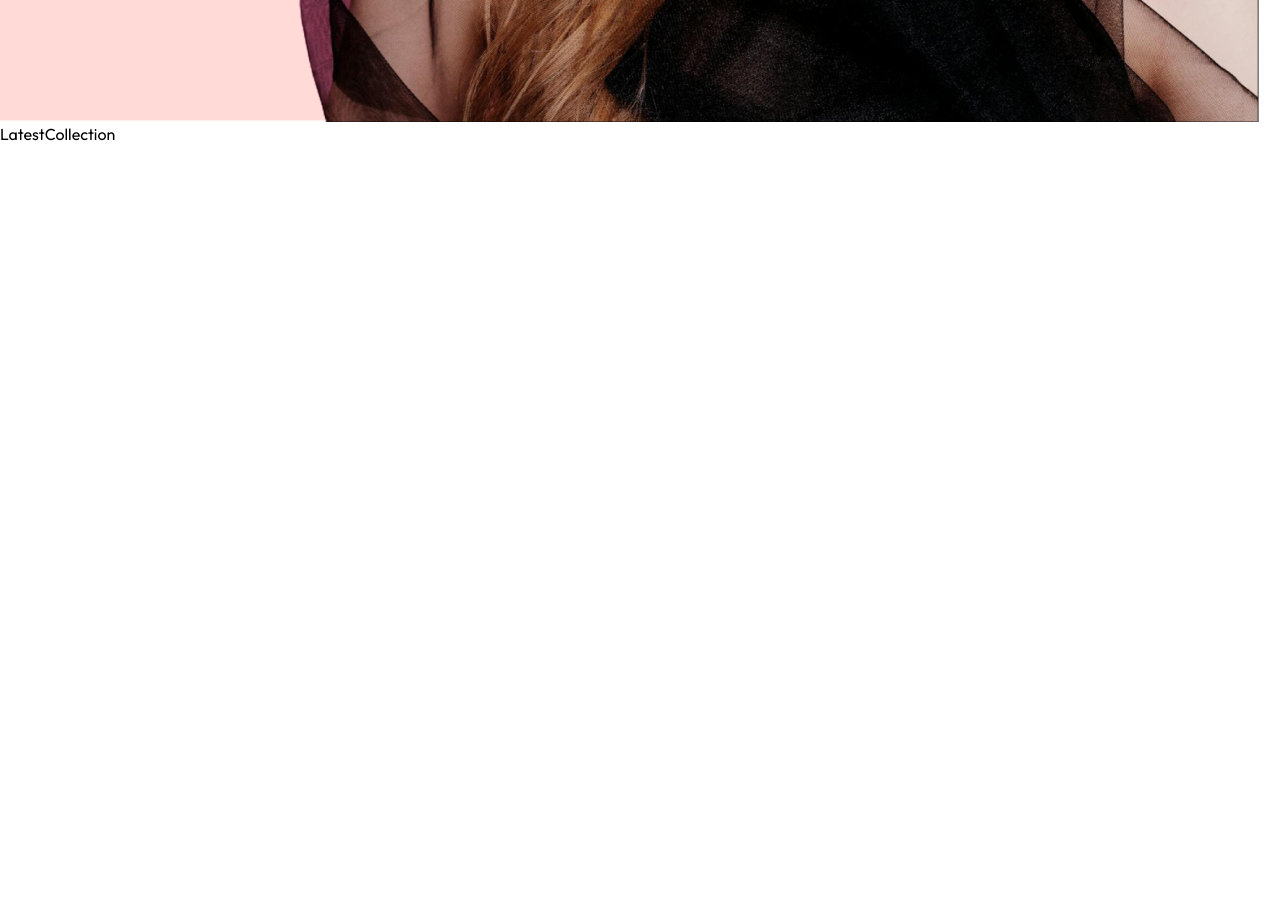
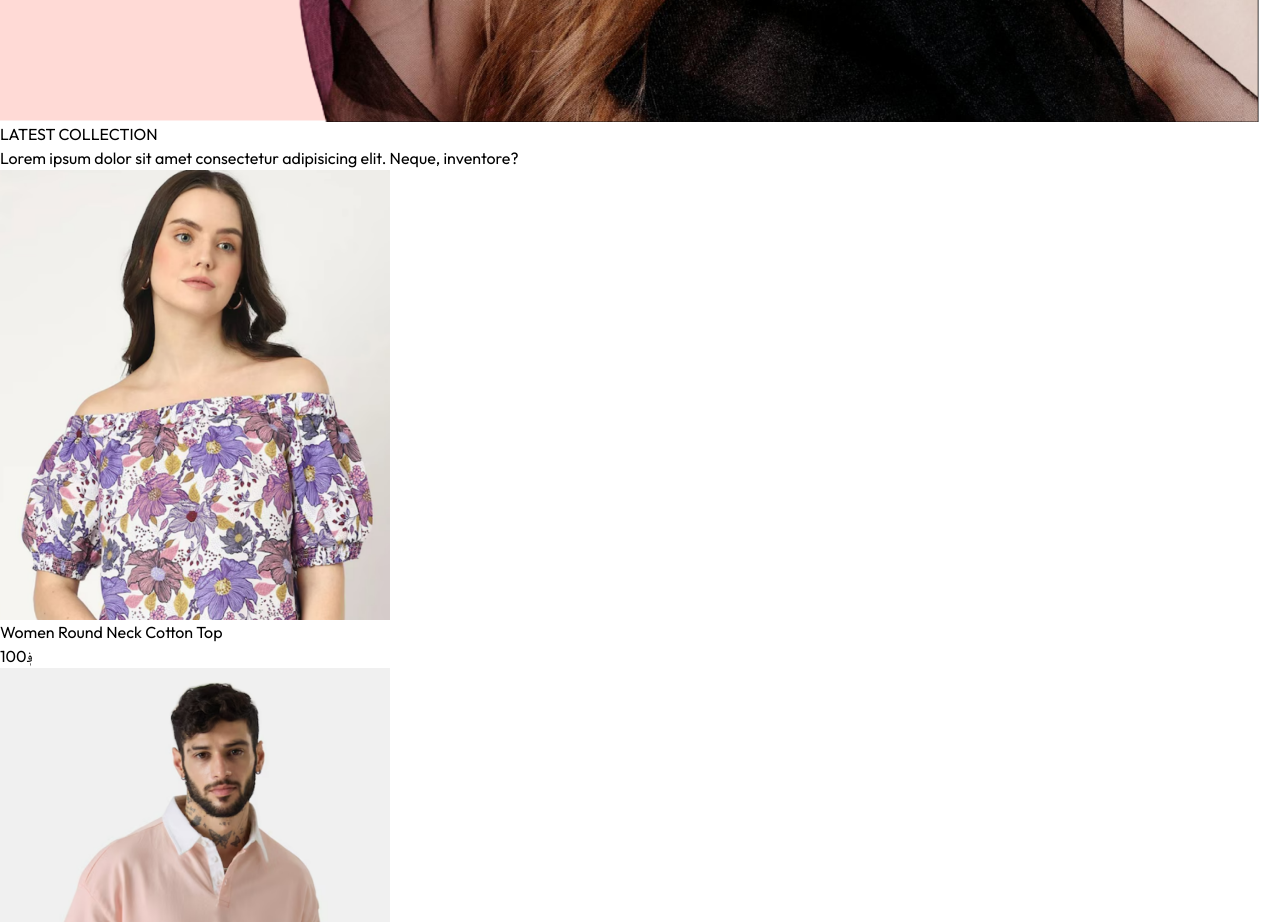
Before and after one commit to TazhibTechnology/forever-e-commerce-app, a React (Vite) app in the folder frontend/: page / in a window 1280 px wide. Shown: the part 1480-2402 px from the top of the page. Before the commit the page ends 1626 px from the top, so only its background shows below. Built offline with nearby package versions, Linux system fonts and the light colour scheme.

Commit message:
dev LatestProduct section

```diff
--- a/frontend/src/components/LatestCollection.jsx
+++ b/frontend/src/components/LatestCollection.jsx
@@ -1,12 +1,37 @@
-import  { useContext } from 'react'
-import {ShopContext} from '../context/ShopContext'
+import { useContext, useEffect, useState } from "react";
+import { ShopContext } from "../context/ShopContext";
+import Title from "../components/Title";
+import ProductItem from '../components/ProductItem'
 
 const LatestCollection = () => {
-    const {products} = useContext(ShopContext) ;
-    // console.log(products)
+  const { products } = useContext(ShopContext);
+  // console.log(products)
+  const [latestProducts, setLatestProducts] = useState([]);
+
+  useEffect(() => {
+    setLatestProducts(products.slice(0, 10));
+  }, []);
+
   return (
-    <div>LatestCollection</div>
-  )
-}
+    <div className='my-10'>
+      <div className='text-center py-8 text-3xl'>
+        <Title text1={"LATEST"} text2={"COLLECTION"} />
+        <p className='w-3/4 m-auto text-xs sm:text-sm md:text-base text-gray-600'>
+          Lorem ipsum dolor sit amet consectetur adipisicing elit. Neque,
+          inventore?
+        </p>
+      </div>
 
-export default LatestCollection
+      {/* Rendering Product */}
+      <div className='grid grid-cols-2 sm:grid-cols-3 md:grid-cols-4 lg:grid-cols-5 gap-4 gap-y-6'>
+        {
+          latestProducts.map((item, index)=>(
+            <ProductItem key={index} id={item._id} image={item.image} name={item.name} price={item.price}/>
+          ))
+        }
+      </div>
+    </div>
+  );
+};
+
+export default LatestCollection;
--- a/frontend/src/components/Navbar.jsx
+++ b/frontend/src/components/Navbar.jsx
@@ -7,7 +7,7 @@ const Navbar = () => {
 
   return (
     <div className='flex items-center justify-between py-5 font-medium'>
-      <img src={assets.logo} className='w-36' alt='' />
+      <img  src={assets.logo} className='w-36' alt='' />
       <ul className='hidden sm:flex gap-5 text-sm text-gray-700'>
         <NavLink to={"/"} className='flex flex-col items-center gap-1'>
           <p>HOME</p>
@@ -68,7 +68,7 @@ const Navbar = () => {
         <div className='flex flex-col text-gray-600'>
           <div
             onClick={() => setVisible(false)}
-            className='flex items-center gap-4 p-3 cursor-pointer'
+            className=' flex items-center gap-4 p-3 cursor-pointer'
           >
             <img className='h-4 rotate-180' src={assets.dropdown_icon} alt='' />
             <p>Back</p>
--- a/frontend/src/components/Title.jsx
+++ b/frontend/src/components/Title.jsx
@@ -1,6 +1,6 @@
 
 
-const Title = (text1, text2) => {
+const Title = ({text1, text2}) => {
   return (
     <div className='inline-flex gap-2 items-center mb-3 '>
       <p className='text-gray-500'>
--- a/frontend/src/index.css
+++ b/frontend/src/index.css
@@ -18,3 +18,10 @@ a.active hr{
 *{
     font-family: Outfit;
   }
+
+  @media (max-width:640px){
+    .active{
+        background-color: black;
+        color: white;
+    }
+  }
```
